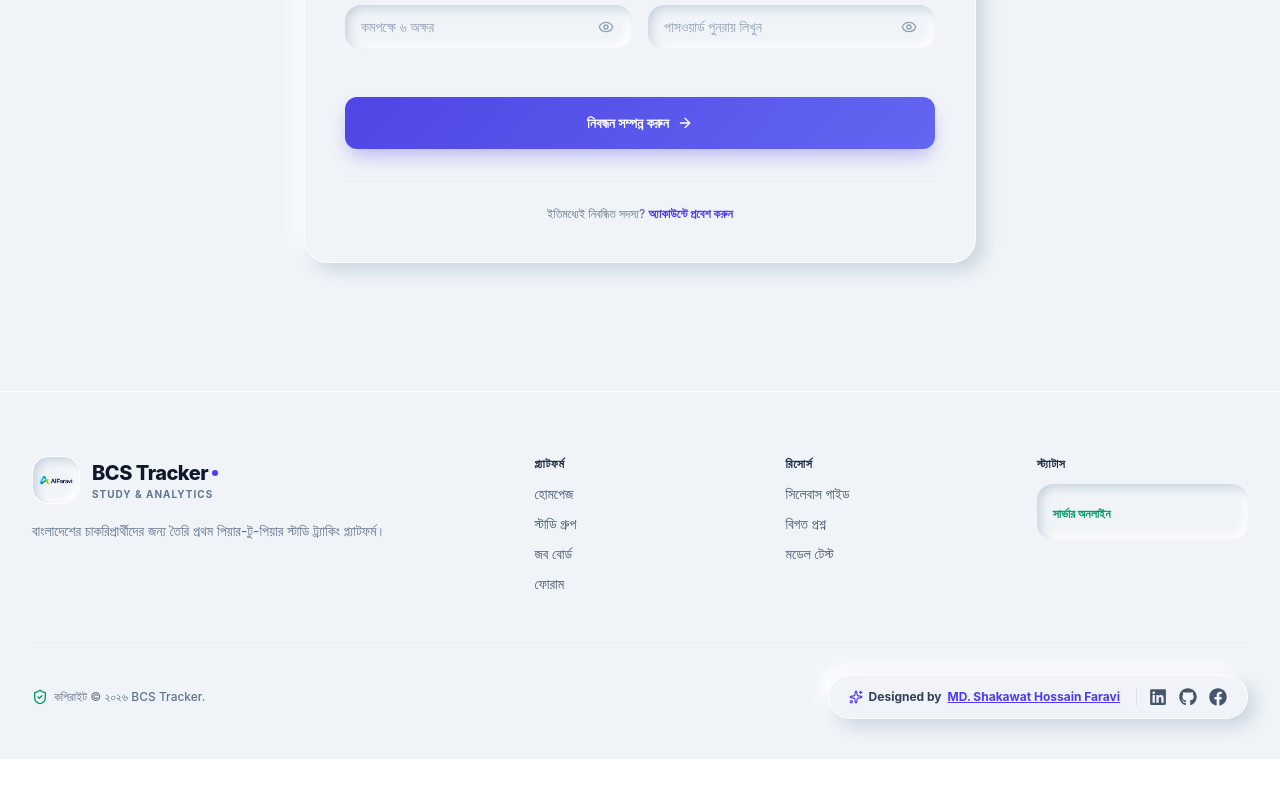
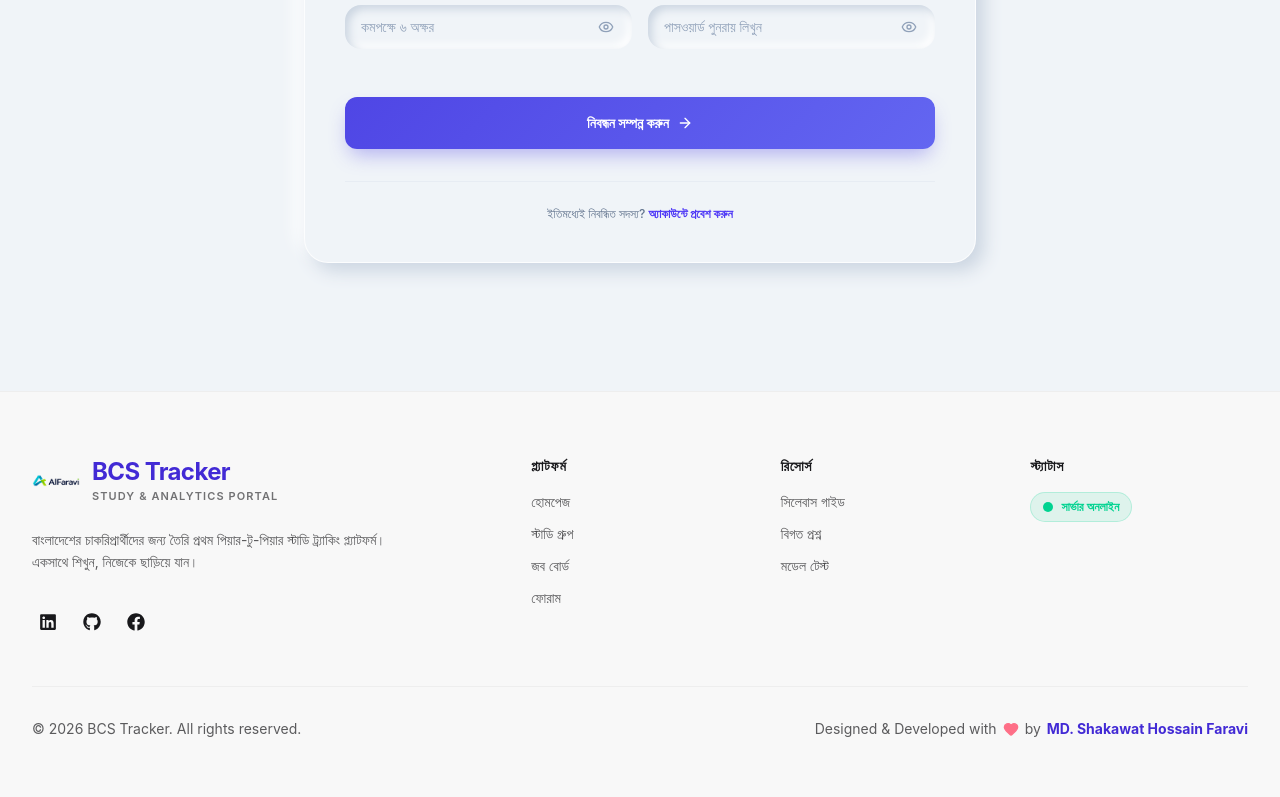
Before and after one commit to Al-Faravi/bcs-study-tracker, a React (Vite) app in the folder client/: page /signup in a window 1280 px wide. Shown: the part 910-1707 px from the top of the page. Before the commit the page ends 1669 px from the top, so only its background shows below. Built offline with nearby package versions, Linux system fonts and the light colour scheme; the HTML template or start-up script is replaced by a standard one.

Commit message:
Update footer component design

```diff
--- a/client/src/components/common/Footer.jsx
+++ b/client/src/components/common/Footer.jsx
@@ -1,79 +1,117 @@
 import React from 'react';
 import { Link } from 'react-router-dom';
-import { ShieldCheck, Heart, ArrowUpRight, Globe, Mail, Sparkles } from 'lucide-react';
-import { FaLinkedin, FaFacebook, FaGithub } from 'react-icons/fa'; // এখান থেকে সোশ্যাল আইকন নিচ্ছি
+import { Heart } from 'lucide-react';
+import { FaLinkedin, FaFacebook, FaGithub } from 'react-icons/fa';
 
 const Footer = () => {
   return (
-    <footer className="bg-[#f0f4f8] border-t border-white/80 pt-16 pb-10 text-slate-600 mt-20 transition-all">
-      <div className="max-w-7xl mx-auto px-4 sm:px-6 lg:px-8">
+    <footer className="bg-base-200 text-base-content mt-20 border-t border-base-300">
+      <div className="max-w-7xl mx-auto px-4 sm:px-6 lg:px-8 py-16">
 
-        <div className="grid grid-cols-1 md:grid-cols-2 lg:grid-cols-5 gap-10 pb-12 border-b border-slate-200/60">
-          <div className="lg:col-span-2 space-y-4">
-            <Link to="/" className="flex items-center gap-3 group">
-              <div className="h-12 w-12 rounded-xl neu-inset p-1.5 flex items-center justify-center bg-white/60 border border-white shadow-sm">
-                <img src="/logo.png" alt="Logo" className="h-full w-full object-contain" />
-              </div>
+        <div className="grid grid-cols-1 md:grid-cols-2 lg:grid-cols-5 gap-10 lg:gap-8 pb-12 border-b border-base-300">
+
+          {/* ক্লিন ব্র্যান্ড সেকশন */}
+          <div className="lg:col-span-2 space-y-6">
+            <Link to="/" className="flex items-center gap-3 group w-fit">
+              <img
+                src="/logo.png"
+                alt="BCS Tracker Logo"
+                className="h-12 w-12 object-contain transition-transform duration-300 group-hover:scale-105"
+              />
               <div className="flex flex-col">
-                <span className="font-extrabold text-xl text-slate-900 tracking-tight flex items-center gap-1">
-                  BCS Tracker <span className="w-1.5 h-1.5 rounded-full bg-indigo-600"></span>
-                </span>
-                <span className="text-[10px] text-slate-500 font-bold tracking-widest uppercase">Study & Analytics</span>
+                <h2 className="text-2xl font-bold tracking-tight text-primary">BCS Tracker</h2>
+                <p className="text-[11px] font-semibold tracking-widest uppercase text-base-content/60">
+                  Study & Analytics Portal
+                </p>
               </div>
             </Link>
-            <p className="text-xs sm:text-sm text-slate-500 leading-relaxed max-w-sm">
-              বাংলাদেশের চাকরিপ্রার্থীদের জন্য তৈরি প্রথম পিয়ার-টু-পিয়ার স্টাডি ট্র্যাকিং প্ল্যাটফর্ম।
+
+            <p className="text-sm text-base-content/70 leading-relaxed max-w-sm">
+              বাংলাদেশের চাকরিপ্রার্থীদের জন্য তৈরি প্রথম পিয়ার-টু-পিয়ার স্টাডি ট্র্যাকিং প্ল্যাটফর্ম। একসাথে শিখুন, নিজেকে ছাড়িয়ে যান।
             </p>
+
+            {/* সোশ্যাল লিংকস */}
+            <div className="flex items-center gap-3 pt-2">
+              <a
+                href="https://www.linkedin.com/in/md-shakawat-hossain-faravi/"
+                target="_blank"
+                rel="noreferrer"
+                className="btn btn-circle btn-sm btn-ghost hover:bg-[#0a66c2] hover:text-white transition-colors"
+              >
+                <FaLinkedin size={18} />
+              </a>
+              <a
+                href="https://github.com/Al-Faravi"
+                target="_blank"
+                rel="noreferrer"
+                className="btn btn-circle btn-sm btn-ghost hover:bg-neutral hover:text-neutral-content transition-colors"
+              >
+                <FaGithub size={18} />
+              </a>
+              <a
+                href="https://www.facebook.com/faravi.hossain/"
+                target="_blank"
+                rel="noreferrer"
+                className="btn btn-circle btn-sm btn-ghost hover:bg-[#0866ff] hover:text-white transition-colors"
+              >
+                <FaFacebook size={18} />
+              </a>
+            </div>
           </div>
 
           {/* মেনু লিংকস */}
-          <div className="space-y-3">
-            <h4 className="text-xs font-extrabold text-slate-800 uppercase tracking-wider">প্ল্যাটফর্ম</h4>
-            <ul className="space-y-2.5 text-xs sm:text-sm font-medium">
-              <li><Link to="/" className="hover:text-indigo-600">হোমপেজ</Link></li>
-              <li><Link to="/groups" className="hover:text-indigo-600">স্টাডি গ্রুপ</Link></li>
-              <li><Link to="/jobs" className="hover:text-indigo-600">জব বোর্ড</Link></li>
-              <li><Link to="/feed" className="hover:text-indigo-600">ফোরাম</Link></li>
+          <div className="space-y-4">
+            <h4 className="text-sm font-bold uppercase tracking-wider text-base-content">প্ল্যাটফর্ম</h4>
+            <ul className="space-y-3 text-sm text-base-content/70">
+              <li><Link to="/" className="hover:text-primary transition-colors">হোমপেজ</Link></li>
+              <li><Link to="/groups" className="hover:text-primary transition-colors">স্টাডি গ্রুপ</Link></li>
+              <li><Link to="/jobs" className="hover:text-primary transition-colors">জব বোর্ড</Link></li>
+              <li><Link to="/feed" className="hover:text-primary transition-colors">ফোরাম</Link></li>
             </ul>
           </div>
 
-          <div className="space-y-3">
-            <h4 className="text-xs font-extrabold text-slate-800 uppercase tracking-wider">রিসোর্স</h4>
-            <ul className="space-y-2.5 text-xs sm:text-sm font-medium">
-              <li><a href="#" className="hover:text-indigo-600">সিলেবাস গাইড</a></li>
-              <li><a href="#" className="hover:text-indigo-600">বিগত প্রশ্ন</a></li>
-              <li><a href="#" className="hover:text-indigo-600">মডেল টেস্ট</a></li>
+          <div className="space-y-4">
+            <h4 className="text-sm font-bold uppercase tracking-wider text-base-content">রিসোর্স</h4>
+            <ul className="space-y-3 text-sm text-base-content/70">
+              <li><a href="#" className="hover:text-primary transition-colors">সিলেবাস গাইড</a></li>
+              <li><a href="#" className="hover:text-primary transition-colors">বিগত প্রশ্ন</a></li>
+              <li><a href="#" className="hover:text-primary transition-colors">মডেল টেস্ট</a></li>
             </ul>
           </div>
 
-          <div className="space-y-3">
-            <h4 className="text-xs font-extrabold text-slate-800 uppercase tracking-wider">স্ট্যাটাস</h4>
-            <div className="neu-inset p-4 rounded-2xl bg-white/20">
-              <span className="text-xs font-bold text-emerald-600">সার্ভার অনলাইন</span>
+          <div className="space-y-4">
+            <h4 className="text-sm font-bold uppercase tracking-wider text-base-content">স্ট্যাটাস</h4>
+            <div className="inline-flex items-center gap-2 px-3 py-1.5 rounded-full bg-success/10 border border-success/20">
+              <span className="relative flex h-2.5 w-2.5">
+                <span className="animate-ping absolute inline-flex h-full w-full rounded-full bg-success opacity-75"></span>
+                <span className="relative inline-flex rounded-full h-2.5 w-2.5 bg-success"></span>
+              </span>
+              <span className="text-xs font-semibold text-success">সার্ভার অনলাইন</span>
             </div>
           </div>
         </div>
 
-        {/* সিগনেচার */}
-        <div className="pt-8 flex flex-col lg:flex-row justify-between items-center gap-6 text-xs">
-          <div className="flex items-center gap-1.5 font-medium text-slate-500">
-            <ShieldCheck className="w-4 h-4 text-emerald-600" />
-            <span>কপিরাইট © ২০২৬ BCS Tracker.</span>
+        {/* বটম কপিরাইট ও সিগনেচার সেকশন */}
+        <div className="pt-8 flex flex-col md:flex-row justify-between items-center gap-4 text-sm text-base-content/70">
+          <div>
+            &copy; {new Date().getFullYear()} BCS Tracker. All rights reserved.
           </div>
 
-          <div className="neu-card px-5 py-3 rounded-2xl border border-white/80 bg-white/40 flex flex-wrap items-center justify-center gap-4 shadow-sm">
-            <div className="flex items-center gap-1.5 font-bold text-slate-700">
-              <Sparkles className="w-3.5 h-3.5 text-indigo-600" />
-              <span>Designed by </span>
-              <a href="https://www.linkedin.com/in/md-shakawat-hossain-faravi/" className="text-indigo-600 underline">MD. Shakawat Hossain Faravi</a>
-            </div>
-            <div className="flex items-center gap-3 border-l border-slate-300/60 pl-3">
-              <a href="https://www.linkedin.com/in/md-shakawat-hossain-faravi/" className="text-slate-600 hover:text-[#0a66c2] text-lg"><FaLinkedin /></a>
-              <a href="https://github.com/Al-Faravi" className="text-slate-600 hover:text-slate-950 text-lg"><FaGithub /></a>
-              <a href="https://www.facebook.com/faravi.hossain/" className="text-slate-600 hover:text-[#0866ff] text-lg"><FaFacebook /></a>
-            </div>
+          <div className="flex items-center gap-1.5">
+            <span>Designed & Developed with</span>
+            <Heart className="w-4 h-4 text-error fill-current animate-pulse" />
+            <span>by</span>
+            <a
+              href="https://www.linkedin.com/in/md-shakawat-hossain-faravi/"
+              target="_blank"
+              rel="noreferrer"
+              className="font-bold text-primary hover:underline"
+            >
+              MD. Shakawat Hossain Faravi
+            </a>
           </div>
         </div>
+
       </div>
     </footer>
   );
```
